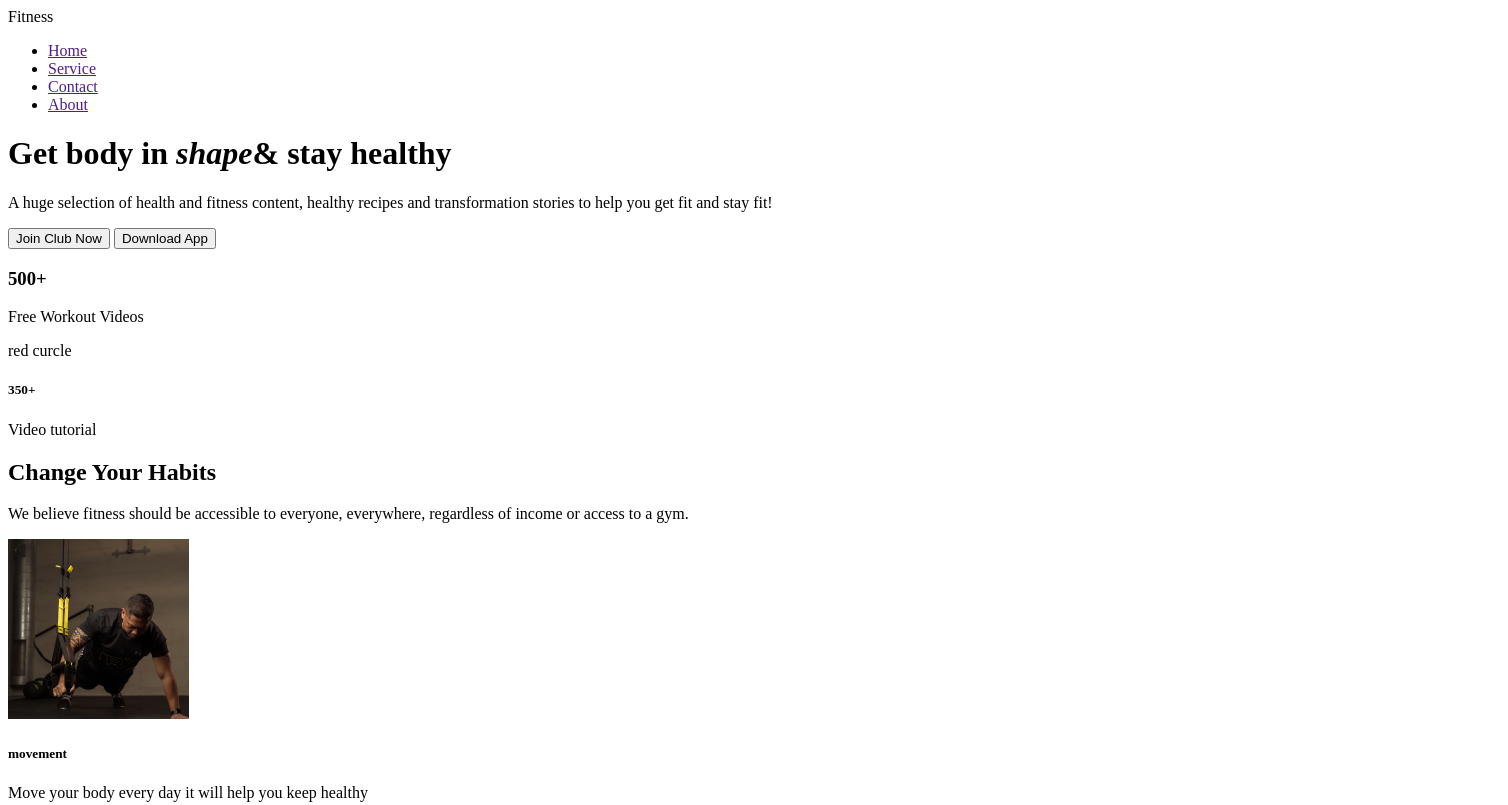
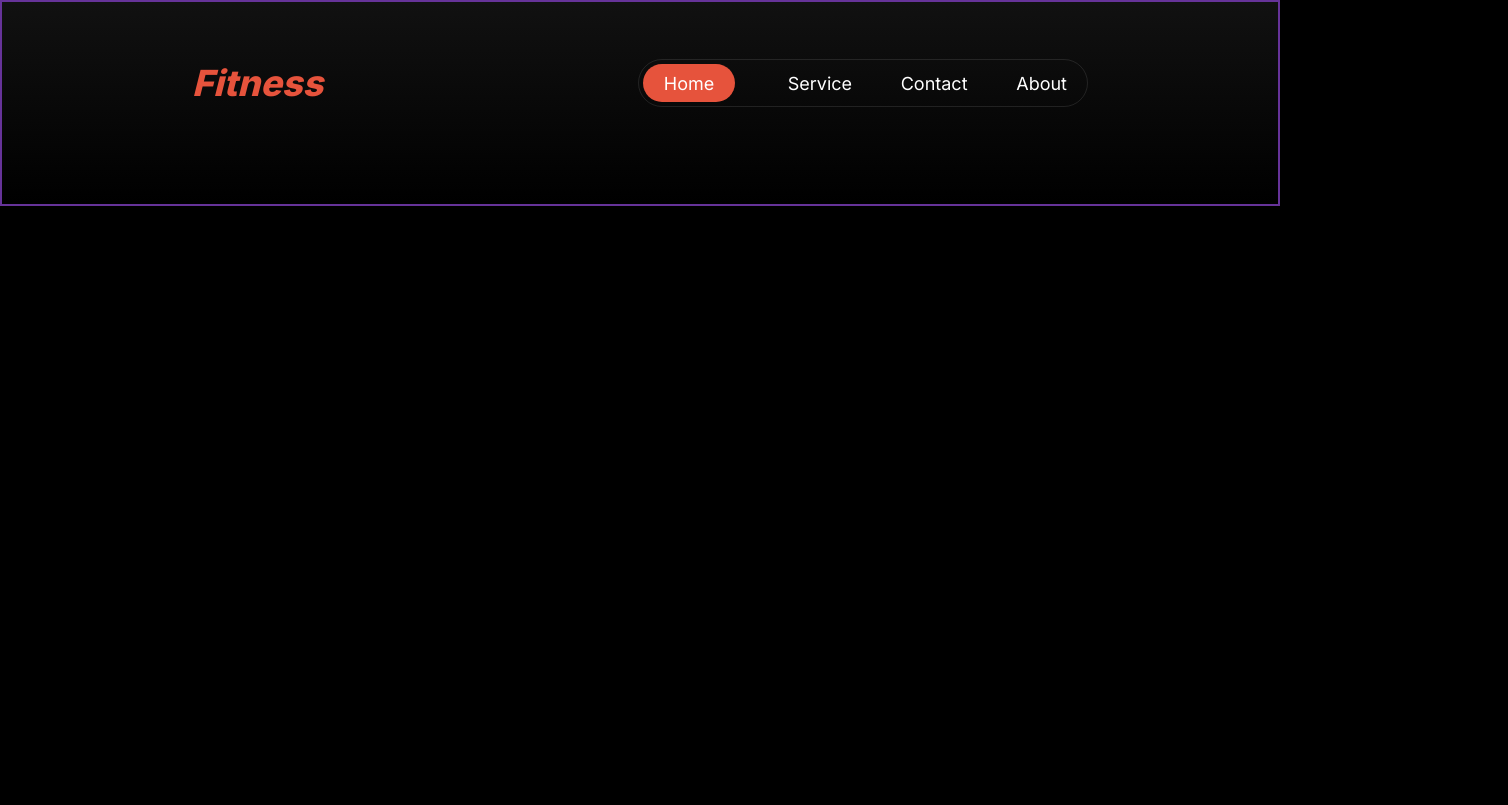
Before and after one commit to rabiyarumi/assignment-2, a plain HTML site: page index.html in a window 1280 px wide. Shown: the top 805 px of the page, 1508 px wide, since content can reach past the window. Drawn offline with Linux system fonts and the light colour scheme.

Commit message:
added responsive navbar

```diff
--- a/index.html
+++ b/index.html
@@ -3,21 +3,26 @@
 <head>
     <meta charset="UTF-8">
     <meta name="viewport" content="width=device-width, initial-scale=1.0">
+    <link rel="stylesheet" href="./styles/style.css">
+    <link rel="stylesheet" href="https://cdnjs.cloudflare.com/ajax/libs/font-awesome/6.6.0/css/all.min.css" />
     <title>Assignment-2</title>
 </head>
 <body>
     <!-- header section start from here -->
     <header class="header">
         <!-- navbar starts from here -->
-        <nav class="nav">
-            <div class="nav-logo">Fitness</div>
+        <nav class="navbar">
+            <div class="nav-logo"> <i>Fitness</i></div>
             <div class="nav-lists">
                 <ul class="nav-lists-items">
-                   <li><a href="">Home</a></li>
+                   <li id="home"><a href="">Home</a></li>
                    <li><a href="">Service</a></li>
                    <li><a href="">Contact</a></li>
                    <li><a href="">About</a></li>
                 </ul>
+                <div class="bar-icon">
+                    <i class="fa-solid fa-bars"></i>
+                </div>
             </div>
 
 
@@ -25,7 +30,7 @@
         <!-- navbar ends here -->
 
         <!-- banner section starts from here -->
-        <div class="banner">
+        <div class="banner hide">
             <div class="banner-content-container">
                 <h1 class="banner-content-header">
                     Get body in <i>shape</i>& stay healthy
@@ -58,7 +63,7 @@
     <!-- header section ends here -->
 
     <!-- main section starts from here -->
-    <main>
+    <main class="hide">
         <!-- change-habit-section starts from here -->
         <section class="change-habit-section">
            <div class="habit-header-container">
@@ -278,7 +283,7 @@
 
 
     <!-- footer section starts from here -->
-    <footer>
+    <footer class="hide">
        <div class="footer">
             <div class="footer-content-container">
                 <div class="footer-column-1" >
--- a/styles/style.css
+++ b/styles/style.css
@@ -9,4 +9,91 @@
 body {
     font-family: "Inter", sans-serif;
     font-optical-sizing: auto;
+    background-color: black;
 }
+/* shared styles */
+.hide {
+    display: none;
+}
+/* header style starts from here */
+.header {
+    border: 2px solid rebeccapurple;
+    max-width: 1440px;
+    margin: 0 auto;
+    color: white;
+    background: linear-gradient(180.00deg, rgb(17, 17, 17),rgba(119, 119, 119, 0) 100%);
+}
+/* navbar styles starts from here */
+.navbar {
+    display: flex;
+    max-width: 1060;
+    margin: 57px 190px 97px;
+    justify-content: space-between;
+    align-items: center;
+
+}
+.nav-logo {
+    color: #E6533C ;
+    font-size: 2.25rem;
+    font-weight: 800;
+}
+.nav-lists {
+    width: 50%;
+    border: 1px solid rgba(255, 255, 255, 0.1);
+    border-radius: 39px;
+}
+.nav-lists-items {
+    display: flex;
+    align-items: center;
+    justify-content: space-between;
+    text-decoration: none;
+    padding-right: 20px;
+}
+.nav-lists-items li {
+    list-style: none;
+}
+.nav-lists-items a {
+    text-decoration: none;
+    list-style: none;
+    color: white;
+    font-size: 1.125rem;
+}
+#home {
+    width: 92px;
+    height: 38px;
+    background-color: #E6533C;
+    color: #ffffff;
+    border-radius: 46px;
+    text-align: center;
+    display: flex;
+    justify-content: center;
+    align-items: center;
+    margin: 4px;
+}
+.bar-icon {
+    display: none;
+}
+/* navbar styles end here */
+
+/* header style ends here */
+
+/* responsive styles for small devices starts from here */
+@media screen and (max-width:576px) {
+    .navbar {
+        margin: 52px 20px;
+    }
+    .nav-lists {
+        border: none;
+        width: auto;
+    }
+    .nav-lists-items {
+        display: none;
+    }
+    .bar-icon {
+        display: inline;
+        font-size: 24px;
+    }
+
+
+}
+/* responsive styles for small devices end here */
```
